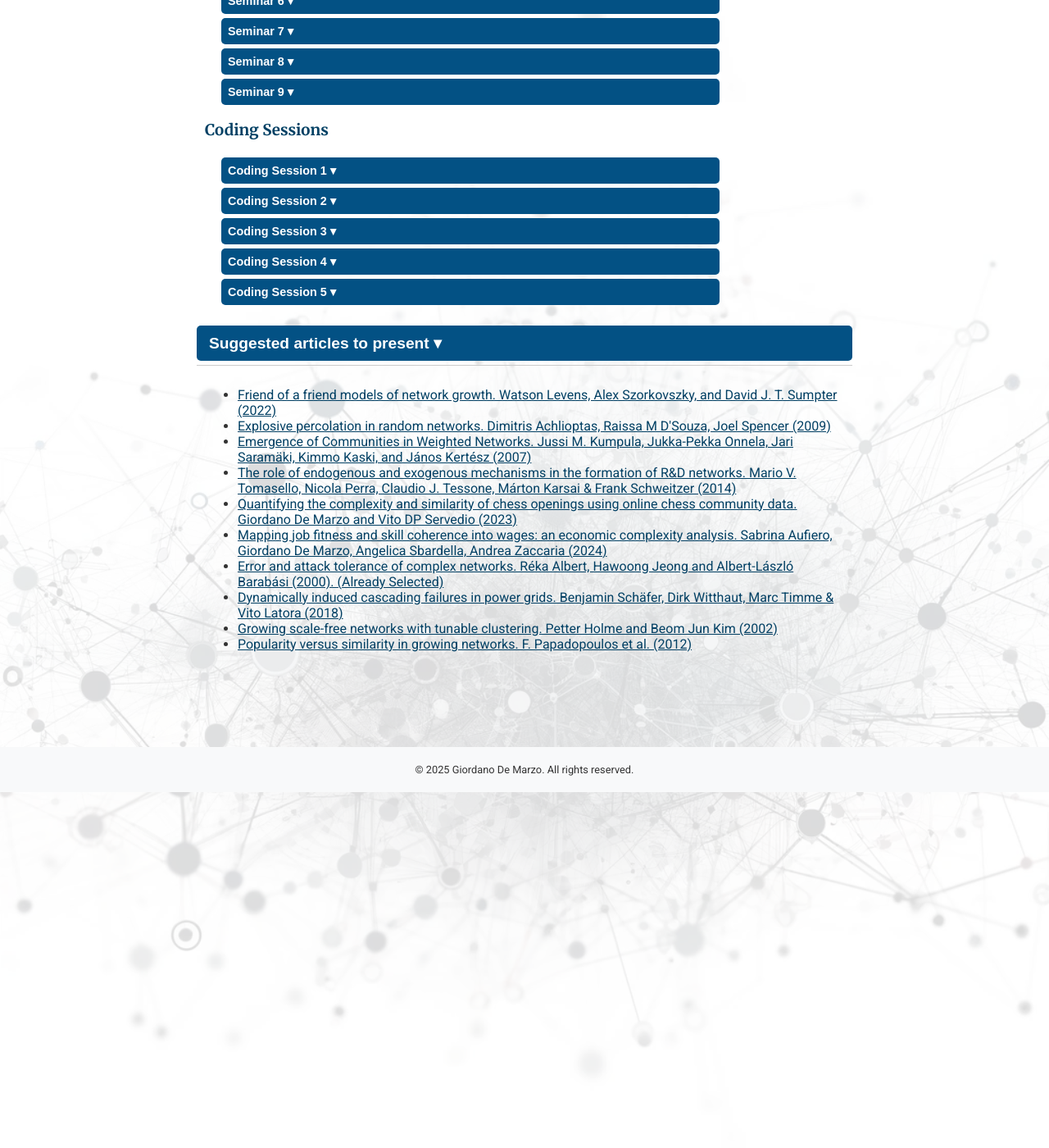
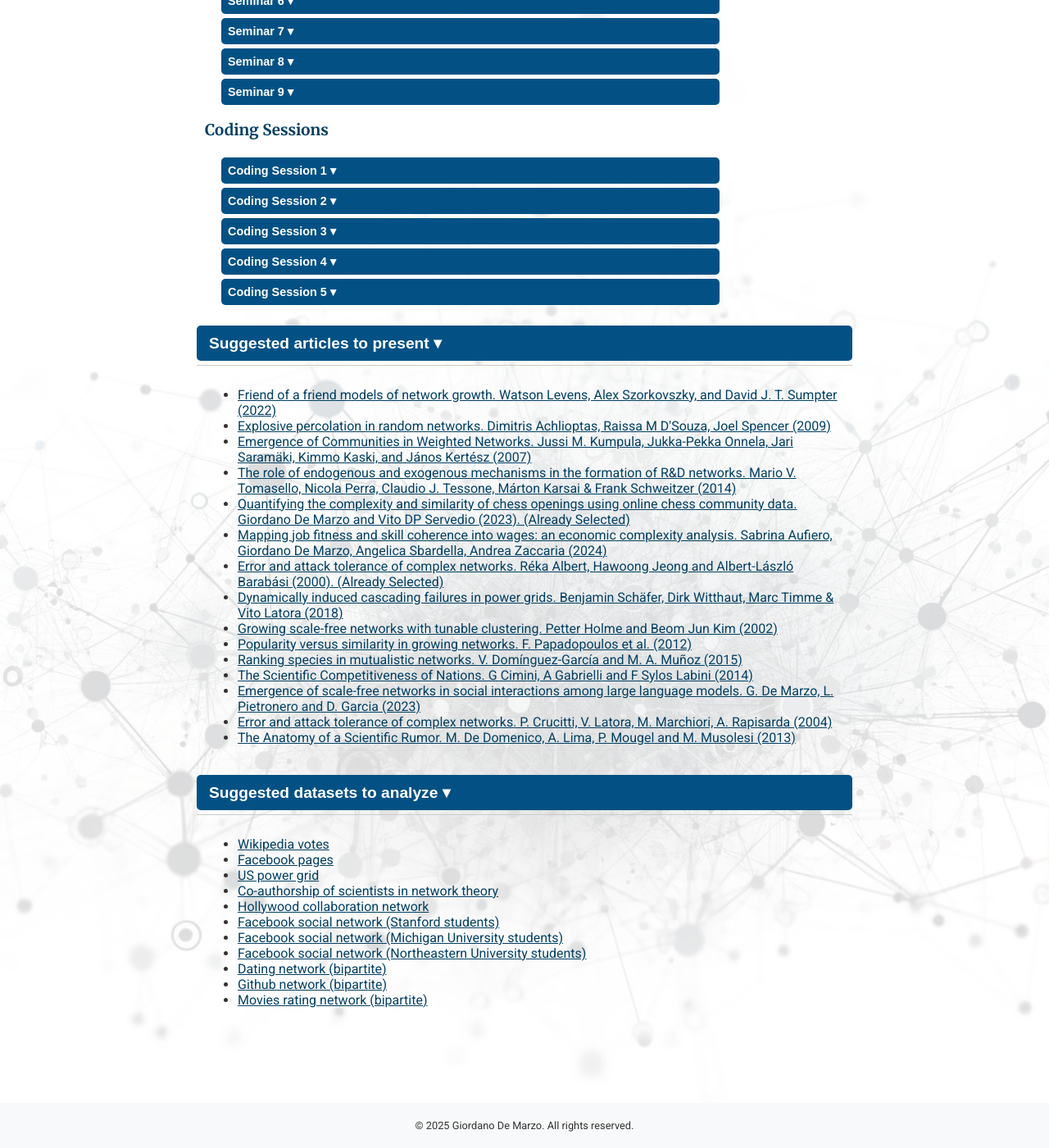
Before and after one commit to giordano-demarzo/giordano-demarzo.github.io, a Jekyll site: the page built from Network_Science.markdown, in a window 1280 px wide and 1400 px high, scrolled down 2340 px. Shown: the whole window at 82% size. Built offline with Jekyll 4.4.1, drawn with Linux system fonts in a browser that asks for light colours.

Commit message:
Material exam

```diff
--- a/Network_Science.markdown
+++ b/Network_Science.markdown
@@ -378,12 +378,34 @@ economic systems. </p>
 		<li><a href="https://www.science.org/doi/full/10.1126/science.1167782" rel="nofollow">Explosive percolation in random networks. Dimitris Achlioptas, Raissa M D'Souza, Joel Spencer (2009)</a></li>
 		<li><a href="https://journals.aps.org/prl/abstract/10.1103/PhysRevLett.99.228701" rel="nofollow">Emergence of Communities in Weighted Networks. Jussi M. Kumpula, Jukka-Pekka Onnela, Jari Saramäki, Kimmo Kaski, and János Kertész (2007)</a></li>
 		<li><a href="https://www.nature.com/articles/srep05679" rel="nofollow">The role of endogenous and exogenous mechanisms in the formation of R&amp;D networks. Mario V. Tomasello, Nicola Perra, Claudio J. Tessone, Márton Karsai &amp; Frank Schweitzer (2014)</a></li>
-		<li><a href="https://www.nature.com/articles/s41598-023-31658-w" rel="nofollow">Quantifying the complexity and similarity of chess openings using online chess community data. Giordano De Marzo and Vito DP Servedio (2023)</a></li>
+		<li><a href="https://www.nature.com/articles/s41598-023-31658-w" rel="nofollow">Quantifying the complexity and similarity of chess openings using online chess community data. Giordano De Marzo and Vito DP Servedio (2023). (Already Selected)</a></li>
 		<li><a href="https://www.nature.com/articles/s41598-024-61448-x" rel="nofollow">Mapping job fitness and skill coherence into wages: an economic complexity analysis. Sabrina Aufiero, Giordano De Marzo, Angelica Sbardella, Andrea Zaccaria (2024)</a></li>
 		<li><a href="https://www.nature.com/articles/35019019" rel="nofollow">Error and attack tolerance of complex networks. Réka Albert, Hawoong Jeong and Albert-László Barabási (2000). (Already Selected)</a></li>
 		<li><a href="https://www.nature.com/articles/s41467-018-04287-5" rel="nofollow">Dynamically induced cascading failures in power grids. Benjamin Schäfer, Dirk Witthaut, Marc Timme & Vito Latora (2018)</a></li>
 		<li><a href="https://journals.aps.org/pre/pdf/10.1103/PhysRevE.65.026107?casa_token=0_slnATnRWYAAAAA%3A9KFhSozPdXTgY4StjSL0eLF3-vv6UWoFa3y9Q5D1ItcXiBSxs9Mq7vtrF6U3Jt2gNVQovt8lAoljofg" rel="nofollow">Growing scale-free networks with tunable clustering. Petter Holme and Beom Jun Kim (2002)</a></li>
 		<li><a href="https://www.nature.com/articles/nature11459" rel="nofollow">Popularity versus similarity in growing networks. F. Papadopoulos et al. (2012)</a></li>
+		<li><a href="https://www.nature.com/articles/srep08182" rel="nofollow">Ranking species in mutualistic networks. V. Domínguez-García and M. A. Muñoz  (2015)</a></li>
+		<li><a href="https://doi.org/10.1371/journal.pone.0113470" rel="nofollow">The Scientific Competitiveness of Nations. G Cimini, A Gabrielli and F Sylos Labini (2014)</a></li>
+		<li><a href="https://arxiv.org/abs/2312.06619" rel="nofollow">Emergence of scale-free networks in social interactions among large language models. G. De Marzo, L. Pietronero and D. Garcia (2023)</a></li>
+		<li><a href="https://doi.org/10.1016/j.physa.2004.04.031" rel="nofollow">Error and attack tolerance of complex networks. P. Crucitti, V. Latora, M. Marchiori, A. Rapisarda (2004)</a></li>
+		<li><a href="https://www.nature.com/articles/srep02980" rel="nofollow">The Anatomy of a Scientific Rumor. M. De Domenico, A. Lima, P. Mougel and M. Musolesi (2013)</a></li>
+	</ul>
+    </div>
+    <!-- Datasets for Students Presentations -->
+   <button class="accordion-button" onclick="toggleAccordion('material-section')">Suggested datasets to analyze &#9662;</button>
+   <div class="accordion-content" id="material-section">
+     	<ul dir="auto">
+		<li><a href="https://networkrepository.com/soc-wiki-Vote.php" rel="nofollow">Wikipedia votes</a></li>
+		<li><a href="https://networkrepository.com/fb-pages-politician.php" rel="nofollow">Facebook pages</a></li>
+		<li><a href="https://networkrepository.com/inf-power.php" rel="nofollow">US power grid</a></li>
+		<li><a href="https://networkrepository.com/ca-netscience.php" rel="nofollow">Co-authorship of scientists in network theory</a></li>
+		<li><a href="https://networkrepository.com/ca-hollywood-2009.php" rel="nofollow">Hollywood collaboration network</a></li>
+		<li><a href="https://networkrepository.com/socfb-Stanford3.php" rel="nofollow">Facebook social network (Stanford students)</a></li>
+		<li><a href="https://networkrepository.com/socfb-Michigan23.php" rel="nofollow">Facebook social network (Michigan University students)</a></li>
+		<li><a href="https://networkrepository.com/socfb-Northeastern19.php" rel="nofollow">Facebook social network (Northeastern University students)</a></li>
+		<li><a href="https://networkrepository.com/rec-dating.php" rel="nofollow">Dating network (bipartite)</a></li>
+		<li><a href="https://networkrepository.com/rec-github.php" rel="nofollow">Github network (bipartite)</a></li>
+		<li><a href="https://networkrepository.com/rec-movielens.php" rel="nofollow">Movies rating network (bipartite)</a></li>
 	</ul>
     </div>
    </div>
```
Also changed, not shown: 1 other file.
